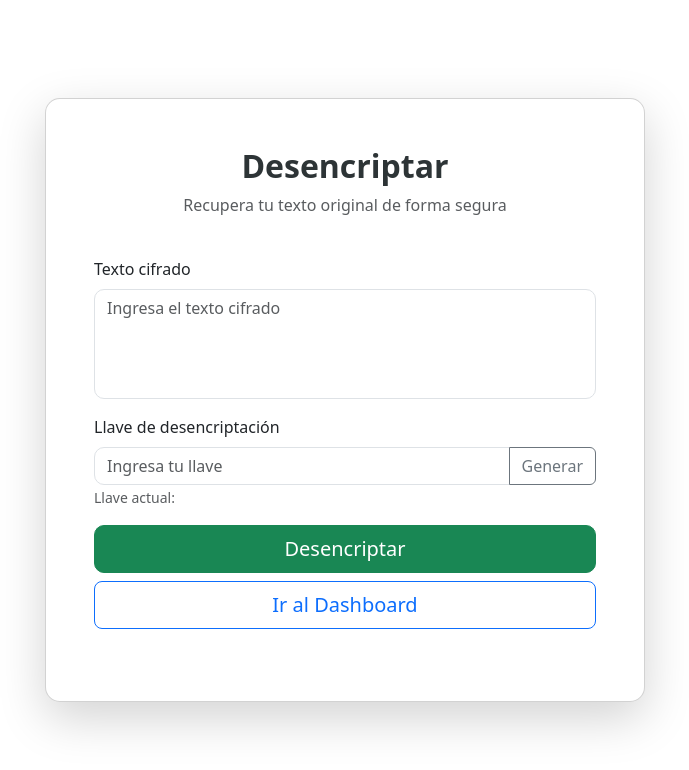
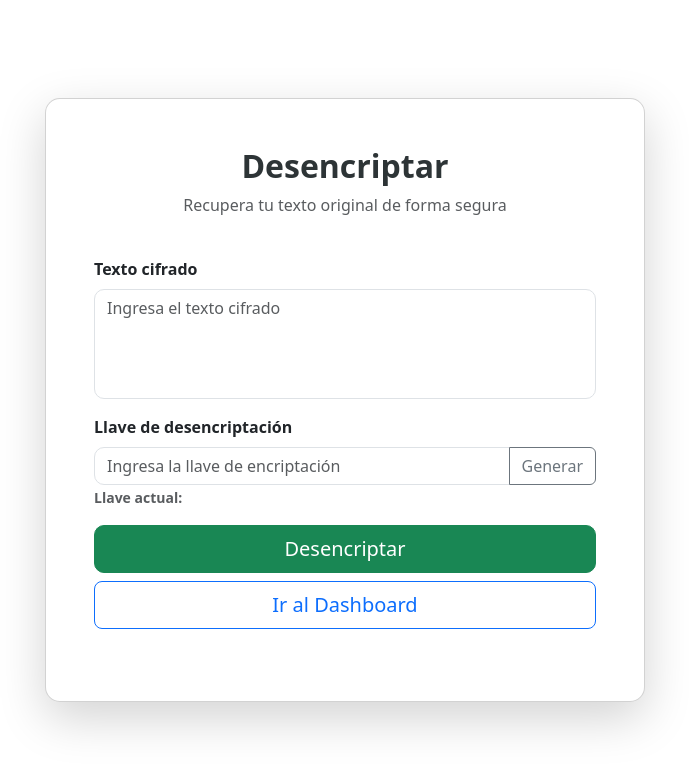
Before and after one commit to CR7Ruben/Proyecto-Cafa, an Angular app in the folder frontend-angular/: page /decrypt in a window 1280 px wide. Shown: the top 770 px of the page, without its empty margins (295-984 px from the left). Built offline with nearby package versions, Linux system fonts and the light colour scheme; sample sign-in values are in the browser's storage.

Commit message:
Jalando ya al 100

```diff
--- a/frontend-angular/src/app/pages/decrypt/decrypt.component.html
+++ b/frontend-angular/src/app/pages/decrypt/decrypt.component.html
@@ -13,18 +13,26 @@
 
     <!-- Texto cifrado -->
     <div class="mb-3">
-      <label for="ciphertext" class="form-label">Texto cifrado</label>
-      <textarea id="ciphertext" class="form-control" rows="4" placeholder="Ingresa el texto cifrado" [(ngModel)]="ciphertext"></textarea>
+      <strong>
+        <label for="ciphertext" class="form-label">Texto cifrado</label>
+      </strong>
+      <textarea id="ciphertext" class="form-control" rows="4" placeholder="Ingresa el texto cifrado"
+        [(ngModel)]="ciphertext"></textarea>
     </div>
 
     <!-- Llave -->
     <div class="mb-3">
-      <label for="passwordKey" class="form-label">Llave de desencriptación</label>
+      <strong>
+        <label for="passwordKey" class="form-label">Llave de desencriptación</label>
+      </strong>
       <div class="input-group">
-        <input id="passwordKey" type="text" class="form-control" placeholder="Ingresa tu llave" [(ngModel)]="passwordKey">
+        <input id="passwordKey" type="text" class="form-control" placeholder="Ingresa la llave de encriptación"
+          [(ngModel)]="passwordKey">
         <button class="btn btn-outline-secondary" type="button" (click)="generateKey()">Generar</button>
       </div>
-      <small class="text-muted">Llave actual: <span class="fw-bold">{{ passwordKey }}</span></small>
+      <strong>
+        <small class="text-muted">Llave actual: <span class="fw-bold">{{ passwordKey }}</span></small>
+      </strong>
     </div>
 
     <!-- Botón Desencriptar -->
--- a/frontend-angular/src/app/pages/decrypt/decrypt.component.ts
+++ b/frontend-angular/src/app/pages/decrypt/decrypt.component.ts
@@ -21,7 +21,9 @@ export class DecryptComponent {
   alertType: 'success' | 'danger' = 'success';
   showAlert = false;
 
-  constructor(private auth: AuthService, private router: Router) {}
+  constructor(private auth: AuthService, private router: Router) {
+    if (!this.auth.isLogged()) this.router.navigate(['/login']);
+  }
 
   private showBootstrapAlert(message: string, type: 'success' | 'danger' = 'success') {
     this.alertMessage = message;
--- a/frontend-angular/src/app/pages/encrypt/encrypt.component.html
+++ b/frontend-angular/src/app/pages/encrypt/encrypt.component.html
@@ -13,18 +13,26 @@
 
     <!-- Texto claro -->
     <div class="mb-3">
-      <label for="plaintext" class="form-label">Texto claro</label>
-      <textarea id="plaintext" class="form-control" rows="4" placeholder="Ingresa el texto a encriptar" [(ngModel)]="plaintext"></textarea>
+      <strong>
+        <label for="plaintext" class="form-label">Texto claro</label>
+      </strong>
+      <textarea id="plaintext" class="form-control" rows="4" placeholder="Ingresa el texto a encriptar"
+        [(ngModel)]="plaintext"></textarea>
     </div>
 
     <!-- Llave -->
     <div class="mb-3">
-      <label for="passwordKey" class="form-label">Llave de encriptación</label>
+      <strong>
+        <label for="passwordKey" class="form-label">Llave de encriptación</label>
+      </strong>
       <div class="input-group">
-        <input id="passwordKey" type="text" class="form-control" placeholder="Ingresa tu llave" [(ngModel)]="passwordKey">
+        <input id="passwordKey" type="text" class="form-control" placeholder="Ingresa tu llave"
+          [(ngModel)]="passwordKey">
         <button class="btn btn-outline-secondary" type="button" (click)="generateKey()">Generar</button>
       </div>
-      <small class="text-muted">Llave actual: <span class="fw-bold">{{ passwordKey }}</span></small>
+      <strong>
+        <small class="text-muted">Llave actual: <span class="fw-bold">{{ passwordKey }}</span></small>
+      </strong>
     </div>
 
     <!-- Botón Encriptar -->
--- a/frontend-angular/src/app/pages/encrypt/encrypt.component.ts
+++ b/frontend-angular/src/app/pages/encrypt/encrypt.component.ts
@@ -21,7 +21,9 @@ export class EncryptComponent {
   alertType: 'success' | 'danger' = 'success';
   showAlert = false;
 
-  constructor(private auth: AuthService, private router: Router) {}
+  constructor(private auth: AuthService, private router: Router) {
+    if (!this.auth.isLogged()) this.router.navigate(['/login']);
+  }
 
   private showBootstrapAlert(message: string, type: 'success' | 'danger' = 'success') {
     this.alertMessage = message;
```
Also changed, not shown: 1 other file (tests, documents, lock files or other folders).
